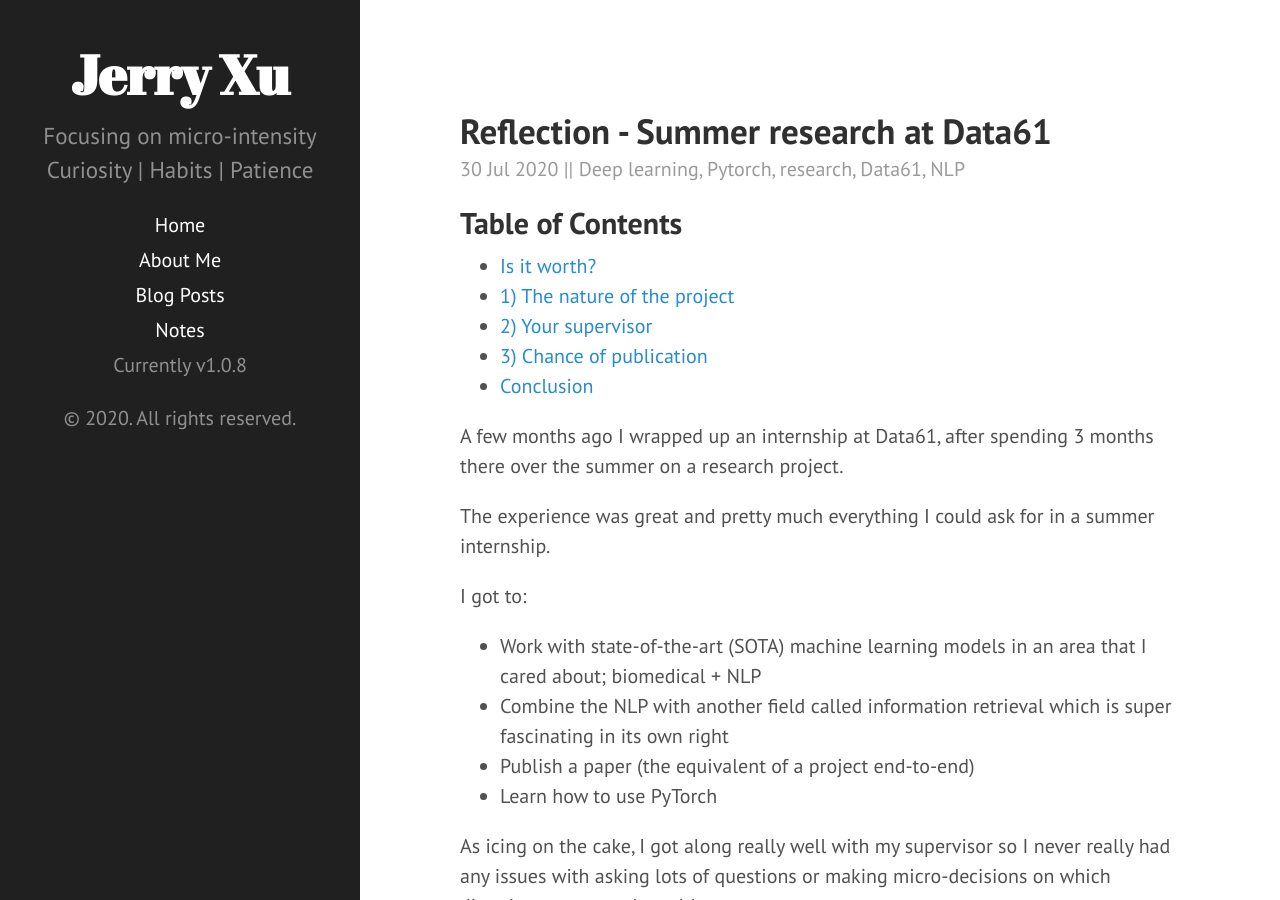
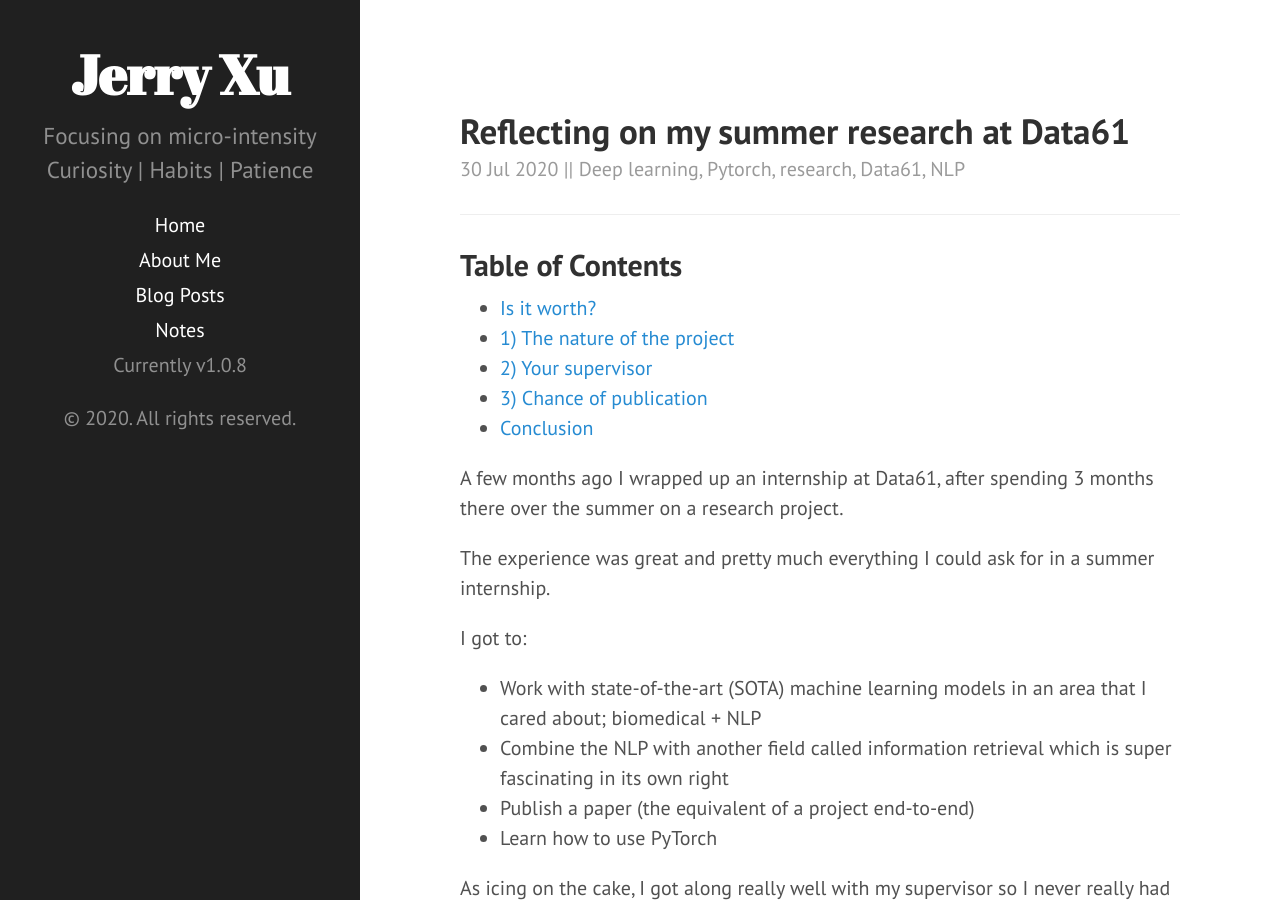
Before and after one commit to jerry-ye-xu/jerry-ye-xu.github.io, a Jekyll site: the page built from _posts/2020-7-30-reflection-summer-research.md, in a window 1280 px wide and 900 px high. Built offline with Jekyll 4.4.1, drawn with Linux system fonts in a browser that asks for light colours.

Commit message:
remove use of colon

```diff
--- a/_posts/2020-7-30-reflection-summer-research.md
+++ b/_posts/2020-7-30-reflection-summer-research.md
@@ -1,11 +1,12 @@
 ---
 layout: post
-title: Reflection - Summer research at Data61
+title: Reflecting on my summer research at Data61
 category: Practical
 categories: ['Deep learning', 'Pytorch', 'research', 'Data61', 'NLP']
 tags: ['Deep learning', 'Pytorch', 'research', 'Data61', 'NLP']
 ---
 
+---
 <h2 class="no_toc">Table of Contents</h2>
 
 * TOC
```
